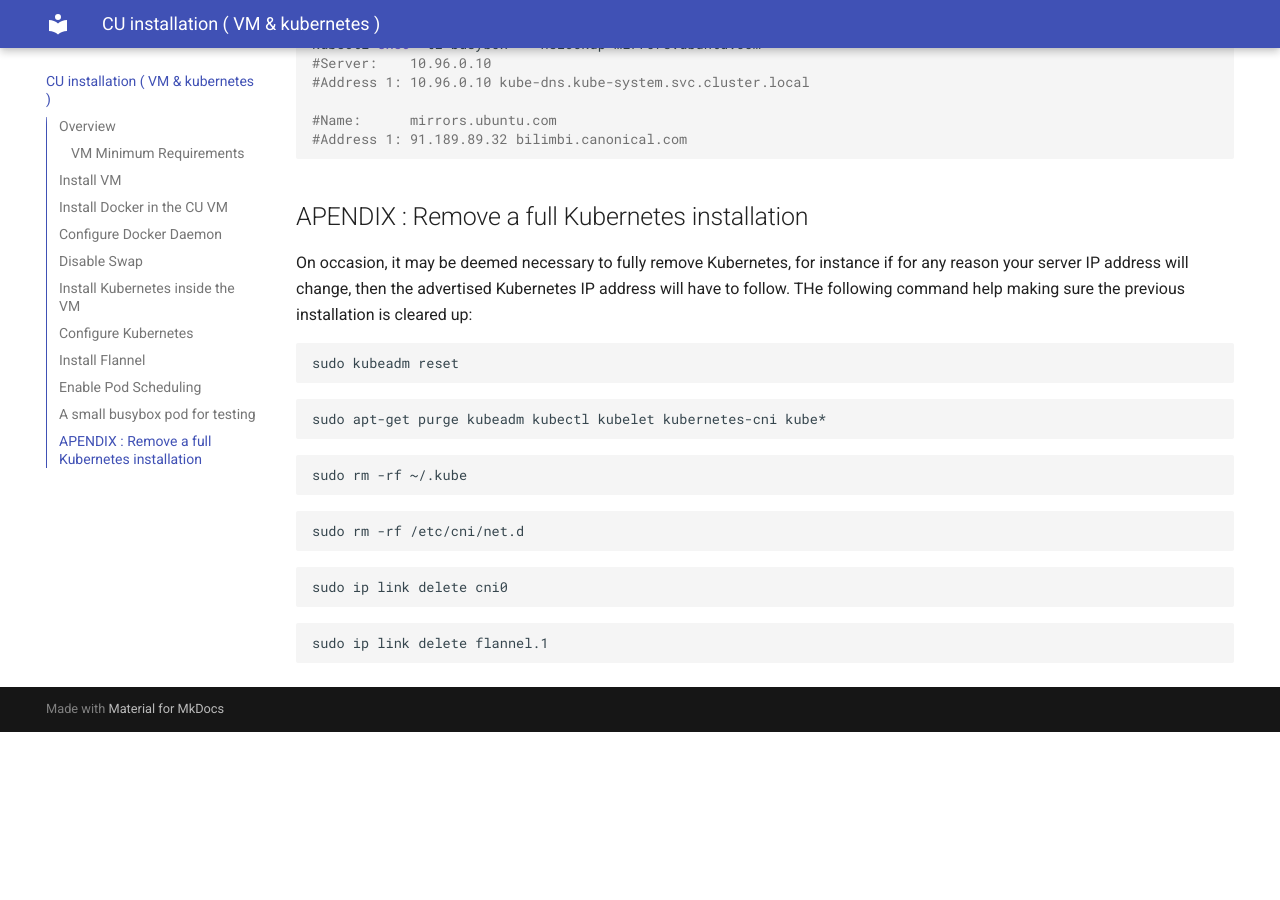
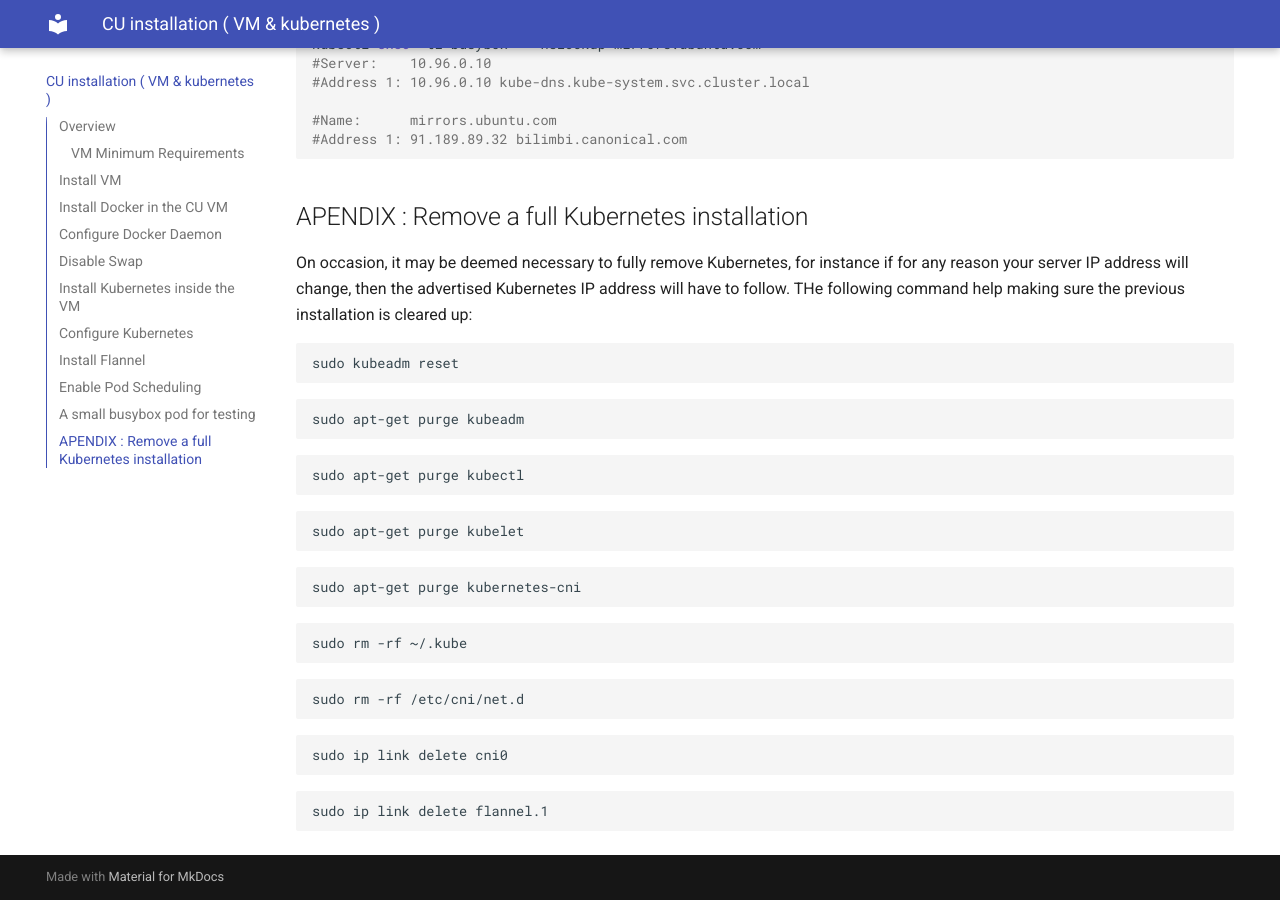
Before and after one commit to accelleran/drax-docs, an MkDocs documentation site: the page built from docs/kubernetes-install/index.md, in a window 1280 px wide and 900 px high, scrolled down 5021 px. Built offline with MkDocs 1.6.1 and Material for MkDocs 9.7.7, drawn with Linux system fonts in a browser that asks for light colours; the version menu is left out; before the commit the page ends 5753 px from its top, so only the background shows below that.

Commit message:
Update index.md

````diff
--- a/docs/kubernetes-install/index.md
+++ b/docs/kubernetes-install/index.md
@@ -265,7 +265,16 @@ On occasion, it may be deemed necessary to fully remove Kubernetes, for instance
 sudo kubeadm reset
 ```
 ``` bash
-sudo apt-get purge kubeadm kubectl kubelet kubernetes-cni kube*
+sudo apt-get purge kubeadm
+```
+``` bash
+sudo apt-get purge kubectl
+```
+``` bash
+sudo apt-get purge kubelet
+```
+``` bash
+sudo apt-get purge kubernetes-cni
 ```
 ``` bash
 sudo rm -rf ~/.kube
````
